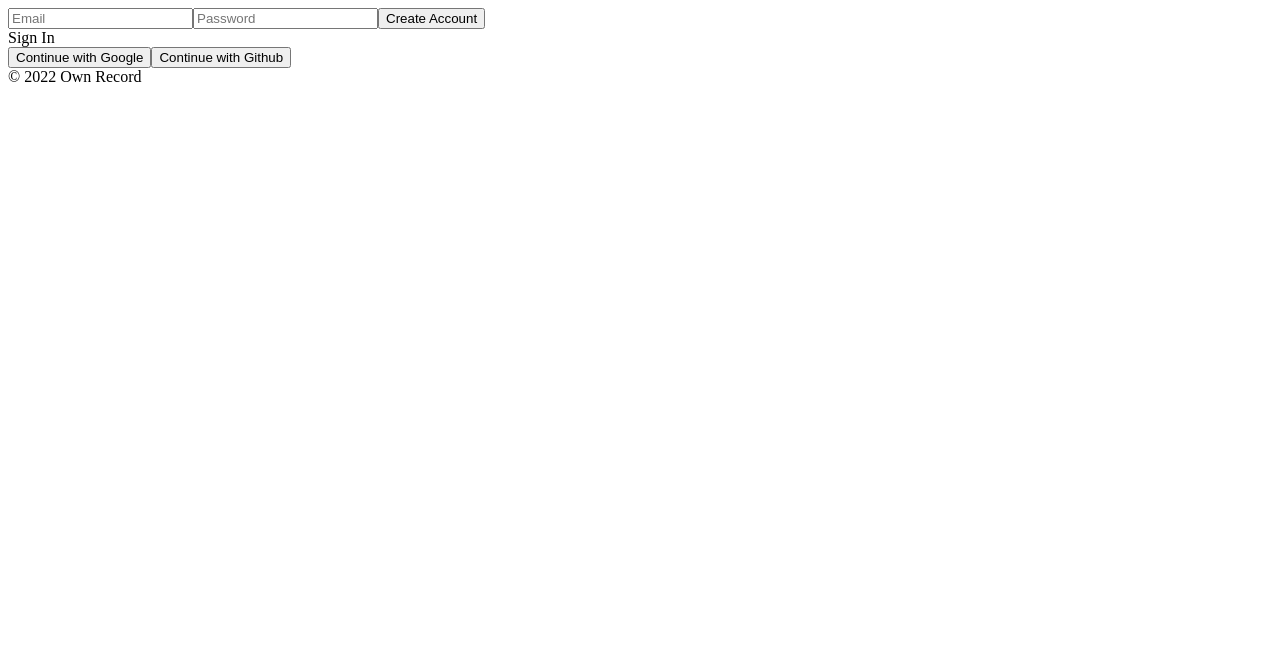
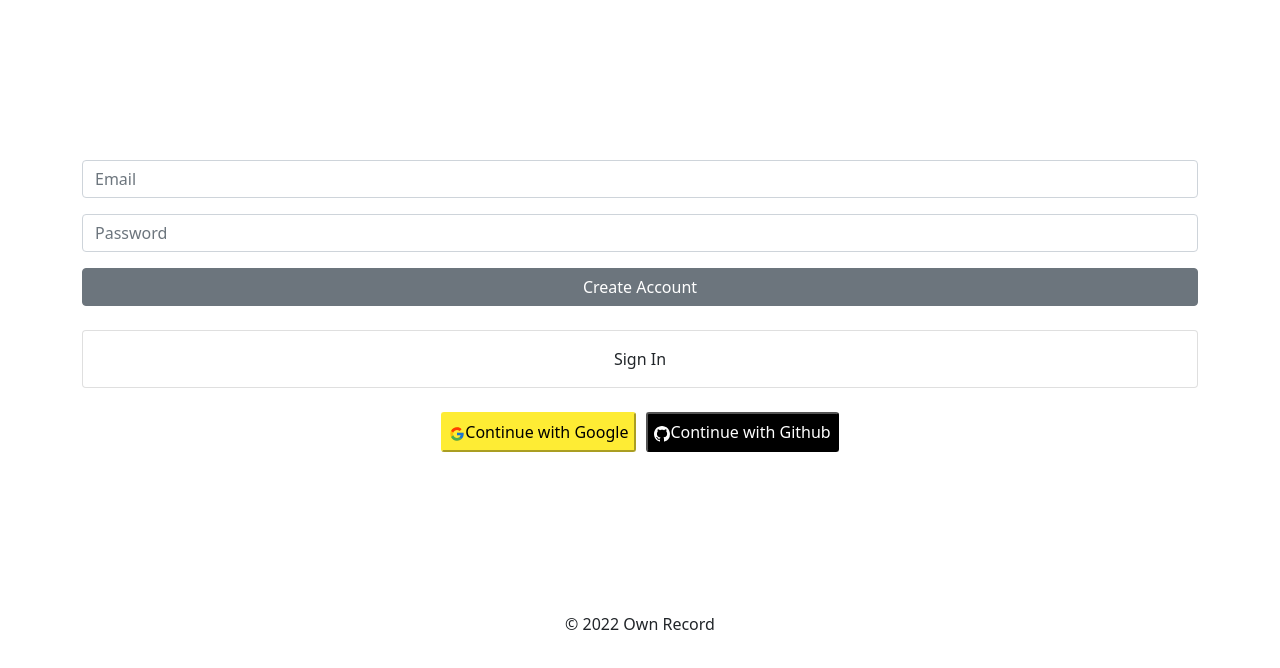
Before and after one commit to Limgabi/ownrecord, a React (Create React App) app: page / in a window 1280 px wide. Shown: the top 668 px of the page. Built offline with nearby package versions, Linux system fonts and the light colour scheme; no server answers.

Commit message:
login form layout

```diff
--- a/package.json
+++ b/package.json
@@ -6,9 +6,12 @@
     "@testing-library/jest-dom": "^5.16.4",
     "@testing-library/react": "^13.1.1",
     "@testing-library/user-event": "^13.5.0",
+    "bootstrap": "^5.1.3",
     "firebase": "^9.6.11",
     "react": "^18.0.0",
+    "react-bootstrap": "^2.3.0",
     "react-dom": "^18.0.0",
+    "react-icons": "^4.3.1",
     "react-router-dom": "^6.3.0",
     "react-scripts": "5.0.1",
     "uuid": "^8.3.2",
--- a/src/components/App.js
+++ b/src/components/App.js
@@ -35,7 +35,10 @@ function App() {
     });
   }
   return (
-    <>
+    <div style={{
+      margin: "0 auto",
+      textAlign: "center"
+    }}>
       {init ?
         <AppRouter
           refreshUser={refreshUser}
@@ -44,7 +47,7 @@ function App() {
         />
         : "Initializing..."}
       <footer>&copy; {new Date().getFullYear()} Own Record </footer>
-    </>
+    </div>
   );
 }
 
--- a/src/components/AuthForm.js
+++ b/src/components/AuthForm.js
@@ -4,6 +4,12 @@ import {
     createUserWithEmailAndPassword,
     signInWithEmailAndPassword,
 } from "firebase/auth";
+import Form from 'react-bootstrap/Form';
+import Button from 'react-bootstrap/Button';
+import Row from 'react-bootstrap/Row';
+import Col from 'react-bootstrap/Col';
+import Container from 'react-bootstrap/Container';
+import Card from 'react-bootstrap/Card';
 
 const AuthForm = () => {
     const [email, setEmail] = useState("");
@@ -40,27 +46,64 @@ const AuthForm = () => {
     }
     return (
         <>
-            <form onSubmit={onSubmit}>
-                <input
+            <Container>
+                <Form onSubmit={onSubmit}>
+                    <Form.Group as={Row} className="mb-3" controlId="formBasicEmail">
+                        <Col sm>
+                            <Form.Control
+                                name="email"
+                                type="email"
+                                placeholder="Email"
+                                value={email}
+                                onChange={onChange}
+                                required />
+                        </Col>
+                    </Form.Group>
+                    <Form.Group as={Row} className="mb-3" controlId="formBasicPassword">
+                        <Col sm>
+                            <Form.Control
+                                name="password"
+                                type="password"
+                                placeholder="Password"
+                                value={password}
+                                onChange={onChange}
+                                required />
+                        </Col>
+                    </Form.Group>
+                    {/* <input
                         name="email"
                         type="email"
                         placeholder="Email"
                         value={email}
                         onChange={onChange}
                         required
-                />
-                <input
+                    /> */}
+                    {/* <input
                         name="password"
                         type="password"
                         placeholder="Password"
                         value={password}
                         onChange={onChange}
                         required
-                />
-                <input type="submit" value={newAccount ? "Create Account" : "Sign In"} />
+                    /> */}
+                    <div className="d-grid gap-1">
+                        <Button variant="secondary" type="submit" >
+                            {newAccount ? "Create Account" : "Sign In"}
+                        </Button>
+                    </div>
+                    {/* <input type="submit" value={newAccount ? "Create Account" : "Sign In"} /> */}
                     {error}
-            </form>
-            <span onClick={toggleAccount}>{newAccount ? "Sign In" : "Create Account"}</span>
+                </Form>
+                <br/>
+                <div className="d-grid gap-1">
+                    <Card onClick={toggleAccount}>
+                        <Card.Body>{newAccount ? "Sign In" : "Create Account"}</Card.Body>
+                    </Card>
+                </div>
+                <br/>
+            </Container>
+
+            {/* <span onClick={toggleAccount}>{newAccount ? "Sign In" : "Create Account"}</span> */}
         </>
     )
 }
--- /dev/null
+++ b/src/css/login.css
@@ -0,0 +1,26 @@
+.socialBox {
+    margin-bottom: 30px;
+    display: flex;
+    flex-direction: row;
+    align-items: center;
+    justify-content: center;
+
+}
+
+.socialBox .googleBtn {
+    background-color: #feec34;
+    border-color: #feec34;
+    height: 40px;
+    box-sizing: border-box;
+    margin-right: 10px;
+    border-radius: 3px;
+}
+
+.socialBox .githubBtn {
+    background-color: #000;
+    border-color: #000;
+    color: #fff;
+    height: 40px;
+    box-sizing: border-box;
+    border-radius: 3px;
+}
--- a/src/index.js
+++ b/src/index.js
@@ -1,6 +1,7 @@
 import React from 'react';
 import ReactDOM from 'react-dom/client';
-import App from './components/App';
+import App from 'components/App';
+import 'bootstrap/dist/css/bootstrap.css';
 
 const root = ReactDOM.createRoot(document.getElementById('root'));
 root.render(
--- a/src/routes/Auth.js
+++ b/src/routes/Auth.js
@@ -6,6 +6,10 @@ import {
     signInWithPopup
 } from "firebase/auth";
 import AuthForm from "components/AuthForm";
+import { FcGoogle } from "react-icons/fc"
+import { BsGithub } from "react-icons/bs";
+import "../css/login.css";
+
 
 const Auth = () => {
 
@@ -23,11 +27,20 @@ const Auth = () => {
     }
 
     return (
-        <div>
+        <div style={{
+            margin: "10rem auto",
+            textAlign: "center",
+        }}>
             <AuthForm />
-            <div>
-                <button name="google" onClick={onSocialClick}>Continue with Google</button>
-                <button name="github" onClick={onSocialClick}>Continue with Github</button>
+            <div className="socialBox">
+                <button name="google" className="googleBtn" onClick={onSocialClick}>
+                    <FcGoogle/>
+                    Continue with Google
+                </button>
+                <button name="github" className="githubBtn" onClick={onSocialClick}>
+                    <BsGithub/>
+                    Continue with Github
+                </button>
             </div>
         </div>
     )
```
Also changed, not shown: 1 other file (tests, documents, lock files or other folders). Lines whose indentation alone changed are shown as unchanged.
